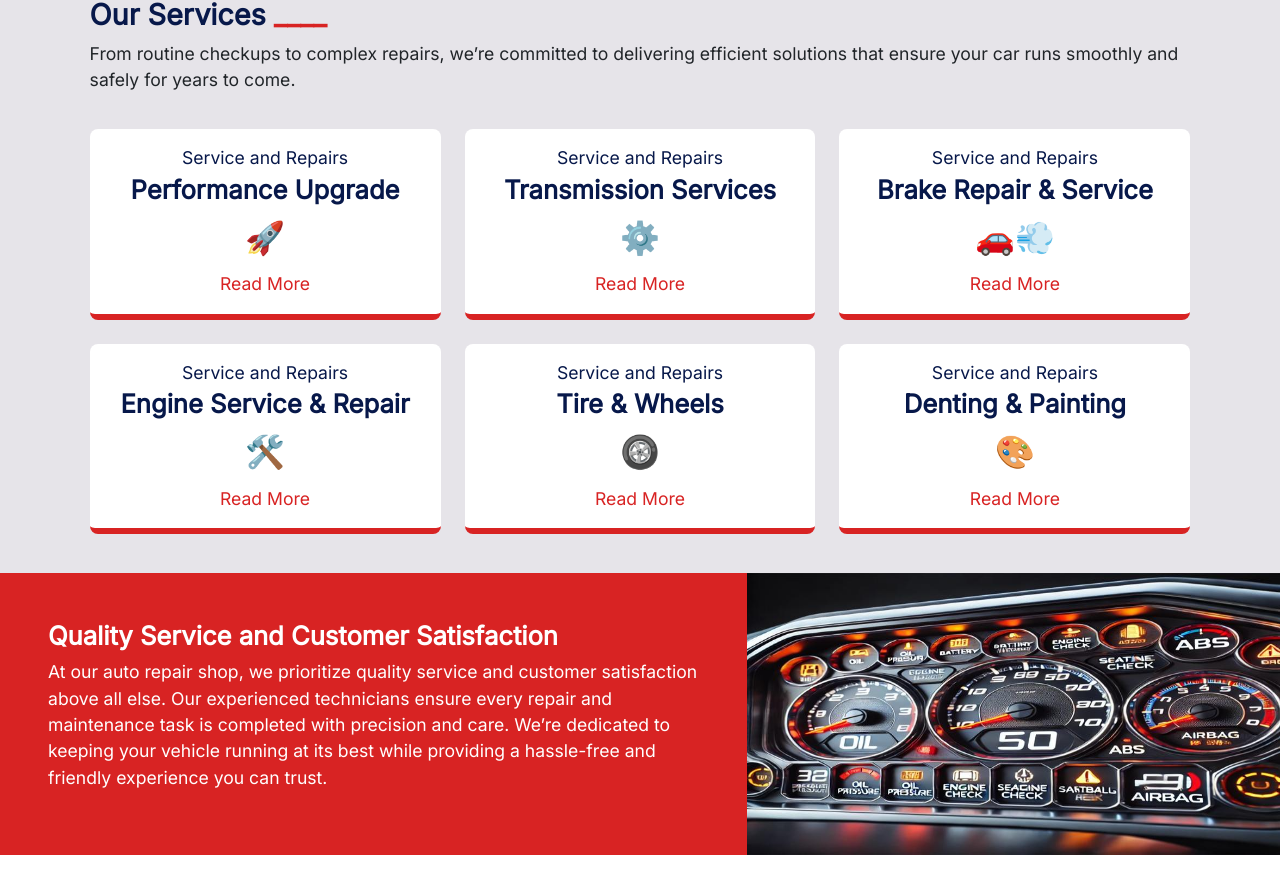
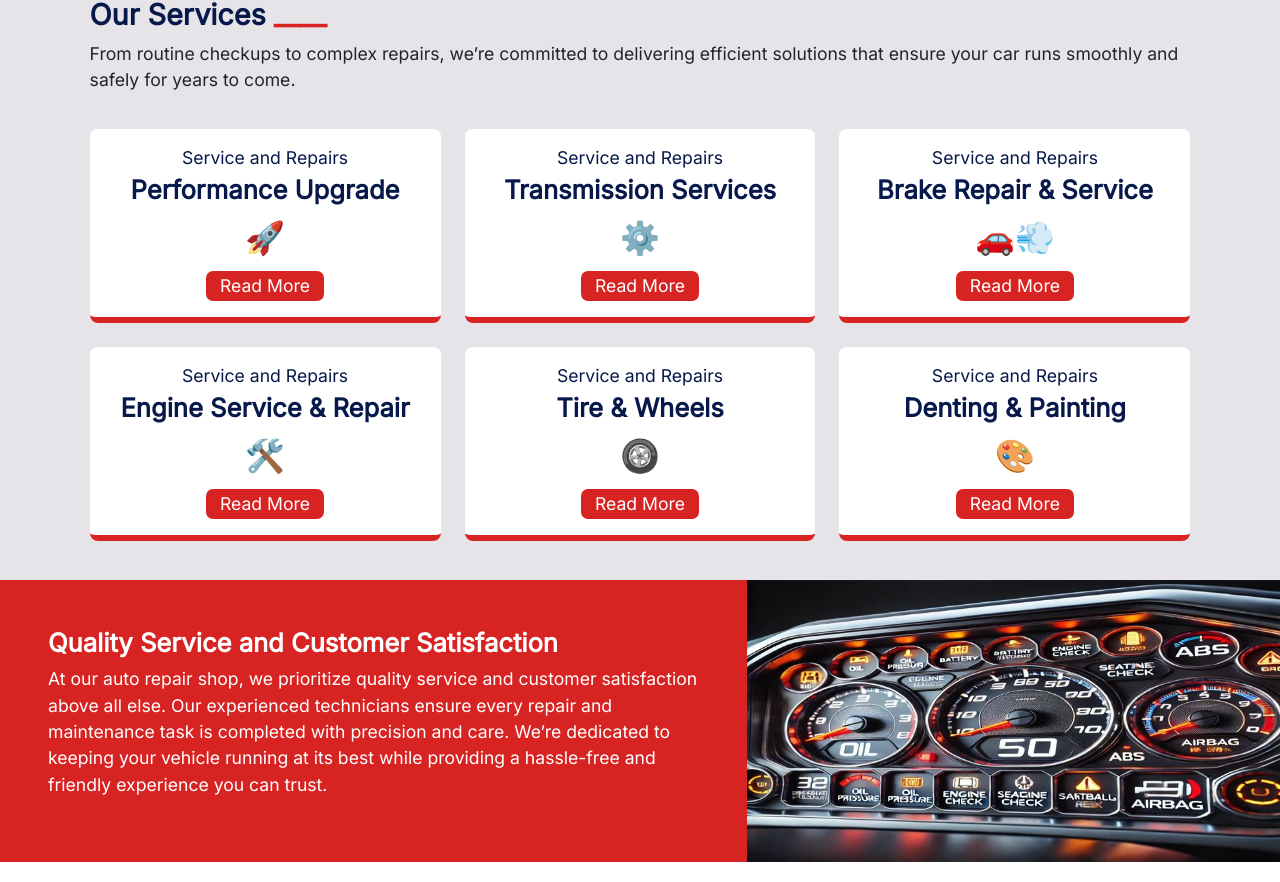
Before and after one commit to henokyohanes/Abe-Garage, a React (Vite) app in the folder Frontend/: page / in a window 1280 px wide. Shown: the part 852-1734 px from the top of the page. Built offline with nearby package versions, Linux system fonts and the light colour scheme; no server answers.

Commit message:
our service page component and styling updated.

```diff
--- a/Frontend/src/Components/OurService/OurService.jsx
+++ b/Frontend/src/Components/OurService/OurService.jsx
@@ -50,14 +50,16 @@ const OurService = () => {
           }
         ].map((service, index) => (
           <div key={index} className="col-md-6 col-xl-4">
-            <div key={index} className={`${style.serviceCard} `}>
+            <div className={`${style.serviceCard} `}>
               <p>Service and Repairs</p>
               <h3>{service.title}</h3>
               <div className={style.serviceIcon}>{service.icon}</div>
-              <a className={style.readMore} onClick={() => handleClick(index)}>
+              <button className={style.readMore} onClick={() => handleClick(index)}>
                 Read {expandedService === index ? "Less" : "More"}
-              </a>
-              {expandedService === index && <p className={style.serviceSub}>{service.sub}</p>}
+              </button>
+              <div className={`${style.dropdown} ${expandedService === index ? style.dropdownVisible : ""}`}>
+                <p>{service.sub}</p>
+              </div>
             </div>
           </div>
         ))}
--- a/Frontend/src/Components/OurService/OurService.module.css
+++ b/Frontend/src/Components/OurService/OurService.module.css
@@ -22,7 +22,7 @@
 }
 
 .services span {
-    color:  #d82323;
+    color: #d82323;
 }
 
 .serviceCard {
@@ -31,6 +31,30 @@
     padding: 1em;
     border-radius: .5em;
     border-bottom: .4em solid #d82323;
+    position: relative;
+    overflow: visible;
+}
+
+.dropdown {
+    position: absolute;
+    top: 100%;
+    left: 0;
+    width: 100%;
+    background-color: white;
+    padding: 1em;
+    box-shadow: 0 4px 10px rgba(0, 0, 0, 0.1);
+    z-index: 10;
+    opacity: 0;
+    pointer-events: none;
+    transform: translateY(10px);
+    transition: opacity 0.3s ease, transform 0.3s ease;
+    border-radius: 0 0 .5em .5em;
+}
+
+.dropdownVisible {
+    opacity: 1;
+    pointer-events: auto;
+    transform: translateY(0);
 }
 
 .serviceSub {
@@ -49,11 +73,14 @@
 
 .readMore {
     font-size: clamp(.9em, 3vw, 1.1em);
-    color: #d82323;
-    text-decoration: none;
+    color: white;
+    background-color: #d82323;
+    border: none;
+    border-radius: .4em;
+    padding: .1em .8em;
     cursor: pointer;
 }
 
 .readMore:hover {
-    color: #07184A;
+    background-color: #07184A;
 }
```
